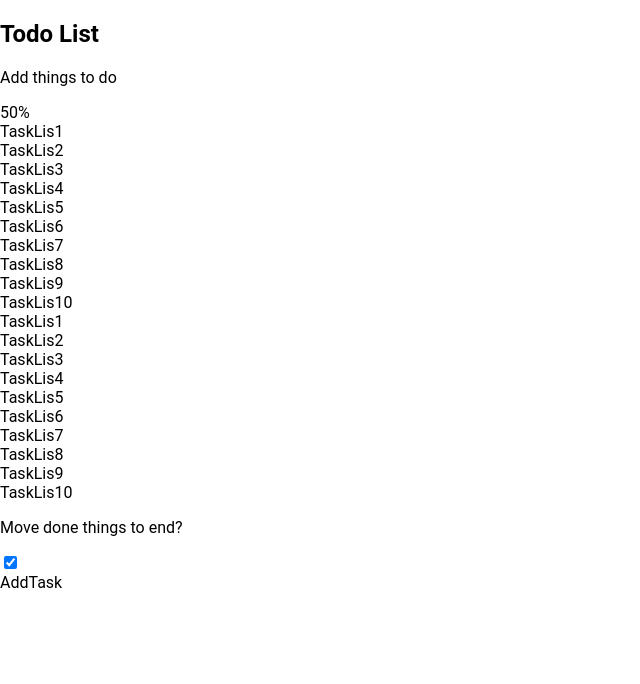
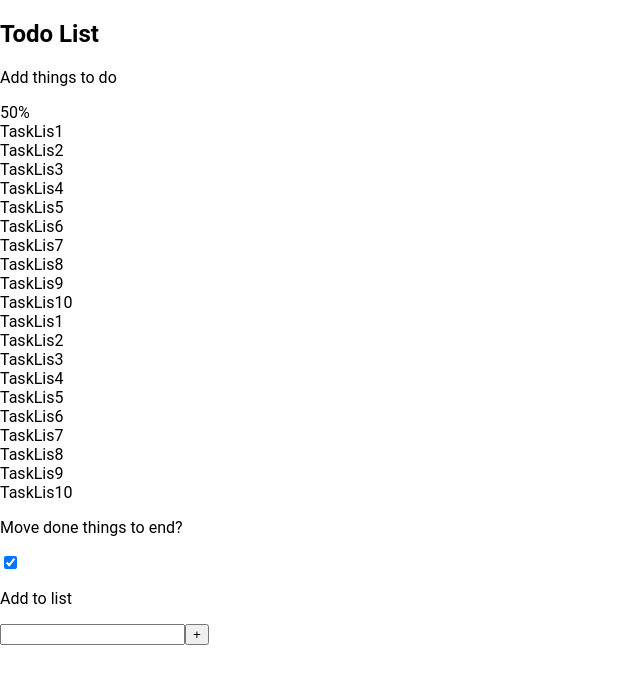
Before and after one commit to benzhub/react-todo-list, a React (Create React App) app: page / in a window 1280 px wide. Shown: the top 684 px of the page, without its empty margins (0-640 px from the left). Built offline with nearby package versions, Linux system fonts and the light colour scheme.

Commit message:
style: AddTask Component Layout

```diff
--- a/src/components/AddTask.js
+++ b/src/components/AddTask.js
@@ -2,7 +2,15 @@ import React from 'react'
 
 const AddTask = () => {
   return (
-    <div className='p-4'>AddTask</div>
+    <div className='p-4'>
+      <p className='text-gray-600/70'>Add to list</p>
+      <div className='flex gap-1'>
+        <input type="text" className='w-full p-2 rounded-md border border-gray-200/30' />
+        <button className='bg-indigo-500/80 py-2 px-4 rounded-md'>
+          <span className='text-white text-2xl font-bold'>&#43;</span>
+        </button>
+      </div>
+    </div>
   )
 }
 
```
